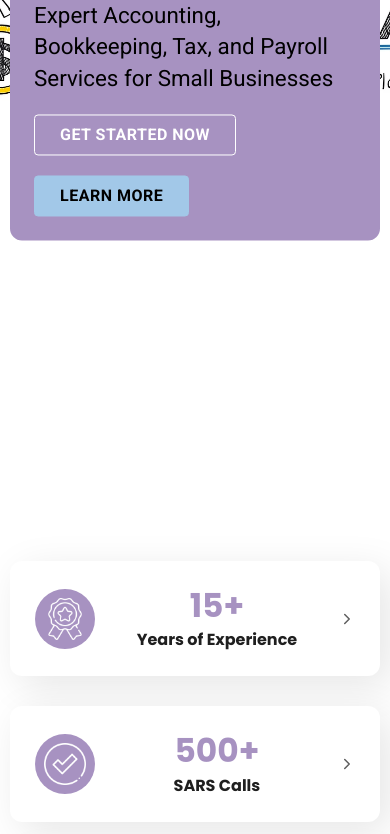
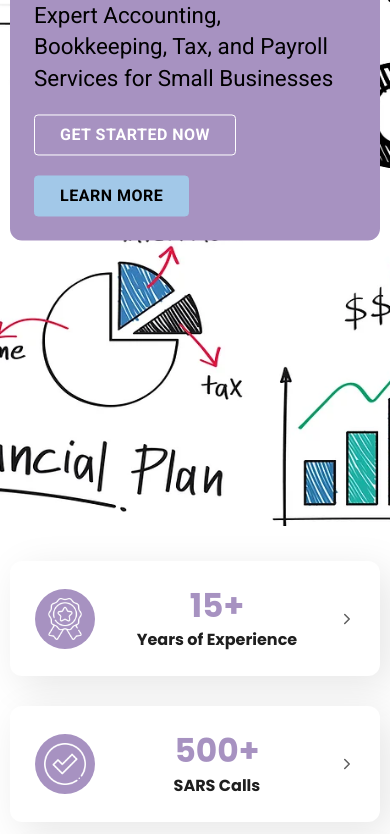
Before and after one commit to Unjustifiable1/cas-2024, a plain HTML site: page index.html in a window 390 px wide. Shown: the part 363-1197 px from the top of the page. Drawn offline with nearby package versions, Linux system fonts and the light colour scheme; a web font is replaced by a local one.

Commit message:
section titles responsiveness adjusted. hero bg image responsiveness adjusted

```diff
--- a/assets/css/style.css
+++ b/assets/css/style.css
@@ -609,25 +609,25 @@ main {
 }
 
 .hero {
-  min-height: 100vh;
+  min-height: 100dvh;
   display: flex;
   flex-direction: column;
   justify-content: center;
   align-items: center;
-  padding-top: 30px;
+  padding-top: 45px;
   margin-bottom: var(--section-padding);
   position: relative;
 }
 
 .hero-banner {
   position: absolute;
-  top: 30px;
-  max-width: 500px;
+  top: 45px;
+  max-width: 100dvh;
   width: 125%;
   margin-bottom: 30px;
 
   background-image: url("/assets/images/bg-home.jpg");
-  min-height: 500px;
+  min-height: 100dvh;
   background-attachment: fixed;
   background-position: center;
   background-repeat: no-repeat;
@@ -1428,7 +1428,7 @@ textarea.input-field {
   }
 
   .section-title {
-    max-width: 430px;
+    max-width: 420px;
   }
 
 
```
